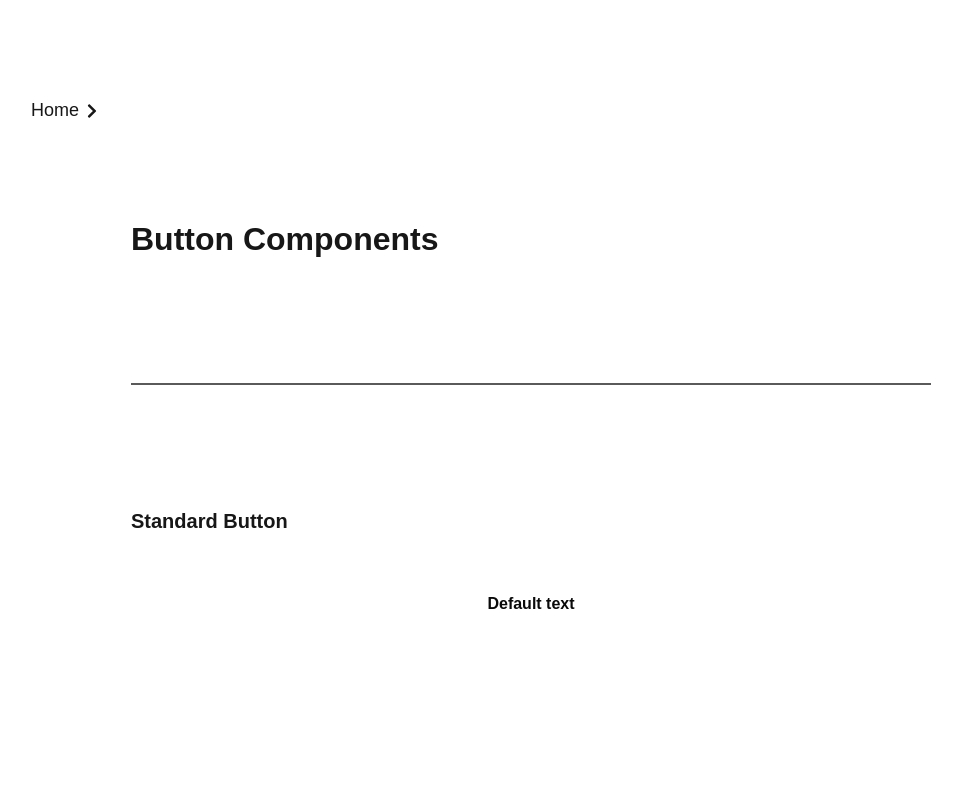
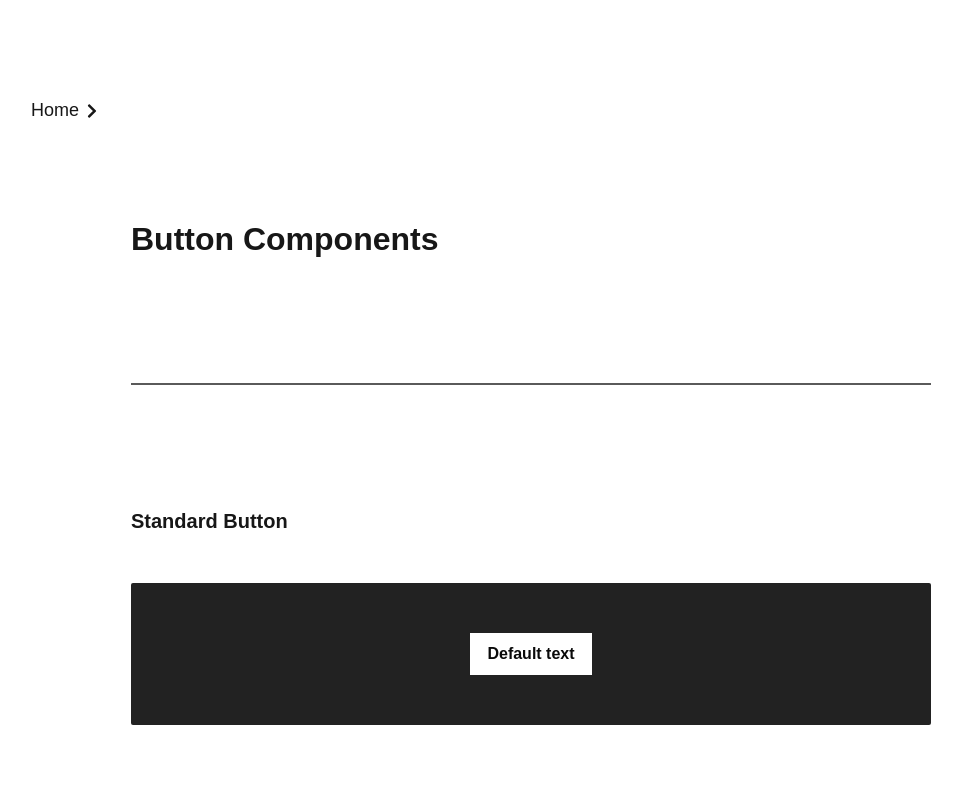
Before and after one commit to carledwardm/react-component-library, a Next.js app: page /buttons in a window 1280 px wide. Shown: the top 800 px of the page, without its empty margins (109-1071 px from the left). Built offline with nearby package versions, Linux system fonts and the light colour scheme.

Commit message:
Add componeny display containers to button routes

```diff
--- a/app/buttons/Buttons.module.scss
+++ b/app/buttons/Buttons.module.scss
@@ -54,6 +54,18 @@
     gap: 50px;
 }
 
+
+.componentDisplay {
+    display: flex;
+    align-items: center;
+    justify-content: center;
+    padding: 50px 25px;
+    border-radius: 2px;
+    background-color: var(--component-display);
+    width: 100%;
+}
+
+
 .descriptionText {
     color: white;
     font-size: 16px;
--- a/app/buttons/page.tsx
+++ b/app/buttons/page.tsx
@@ -23,7 +23,9 @@ export default function Header() {
 
                 <div className={styles.componentContainer}>
                     <h2 className={styles.componentTitle}>Standard Button</h2>
-                    <StandardButton />
+                    <div className={styles.componentDisplay}>
+                        <StandardButton />
+                    </div>
                     <p className={styles.descriptionText}>A standard button component. Accepts a text argument
                         at this time.
                     </p>
@@ -40,7 +42,9 @@ export default function Header() {
 
                 <div className={styles.componentContainer}>
                     <h2 className={styles.componentTitle}>Load More Button</h2>
-                    <LoadMore increaseFunction={setCount} increaseAmount={1} />
+                    <div className={styles.componentDisplay}>
+                        <LoadMore increaseFunction={setCount} increaseAmount={1} />
+                    </div>
                     <p className={styles.descriptionText}>An incremental counter button designed to take a setter function for a numerical
                         count and an increase amount. It will call your supplied function when clicked - this component is meant for
                         conditional rendering of additional UI items originally hidden from view.
--- a/app/globals.css
+++ b/app/globals.css
@@ -1,6 +1,7 @@
 :root {
   --background: #ffffff;
   --foreground: #171717;
+  --component-display: #222222;
 }
 
 @media (prefers-color-scheme: dark) {
```
